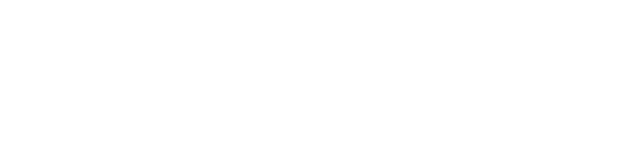
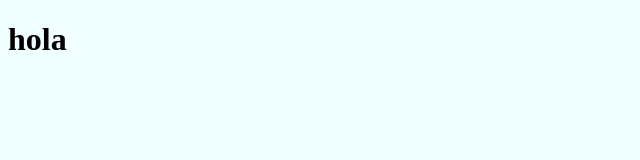
Before and after one commit to cris-velasco/CITY-REPORT_2, a plain HTML site: page estadisticas.html in a window 1280 px wide. Shown: the whole page, without its empty margins (0-640 px from the left). Drawn offline with Linux system fonts and the light colour scheme.

Commit message:
estructura

```diff
--- a/css/estadisticas.css
+++ b/css/estadisticas.css
@@ -0,0 +1,4 @@
+body{
+    background-color: azure;
+
+}
--- a/estadisticas.html
+++ b/estadisticas.html
@@ -3,10 +3,11 @@
 <head>
     <meta charset="UTF-8">
     <meta name="viewport" content="width=device-width, initial-scale=1.0">
-    <title>Document</title>
+    <title>estadisticas</title>
     <link rel="stylesheet" href="css/estadisticas.css">
 </head>
 <body>
+    <h1>hola</h1>
 
 </body>
 </html>
```
